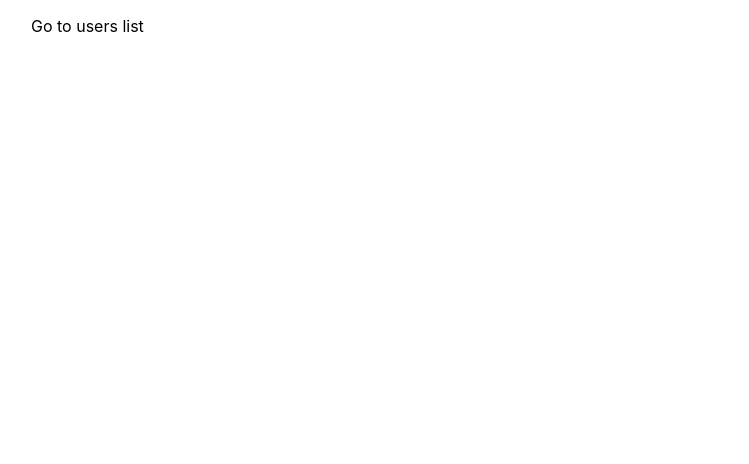
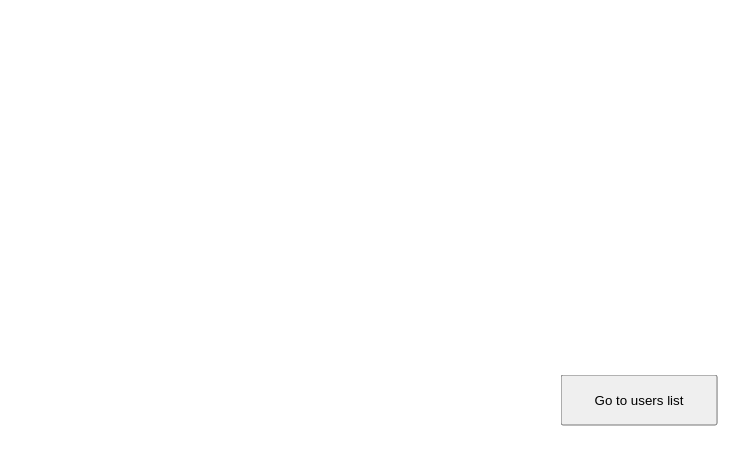
Before and after one commit to lolikana/react-query-pagination, a Next.js app: page / in a window 1280 px wide. Shown: the top 464 px of the page, without its empty margins (1-750 px from the left). Built offline with nearby package versions, Linux system fonts and the light colour scheme.

Commit message:
change link and btn, + router replace by push

```diff
--- a/src/pages/index.tsx
+++ b/src/pages/index.tsx
@@ -13,7 +13,11 @@ export default function Home() {
       </Head>
 
       <main className={styles.main}>
-        <Link href={'/users'}>Go to users list</Link>
+        <div className={styles.main__link}>
+          <Link href={'/users'}>
+            <button>Go to users list</button>
+          </Link>
+        </div>
       </main>
     </div>
   );
--- a/src/styles/Home.module.css
+++ b/src/styles/Home.module.css
@@ -1,3 +1,13 @@
-.container {
-  margin: 1rem 2rem;
+.main {
+  height: 100vh;
 }
+
+.main__link {
+  position: absolute;
+  top: 50%;
+  transform: translate(-50%, -50%);
+}
+
+.main__link button {
+  padding: 1rem 2rem;
+}
--- a/src/styles/globals.css
+++ b/src/styles/globals.css
@@ -4,11 +4,19 @@ body {
   margin: 0;
   font-family: -apple-system, BlinkMacSystemFont, Segoe UI, Roboto, Oxygen, Ubuntu,
     Cantarell, Fira Sans, Droid Sans, Helvetica Neue, sans-serif;
+  height: 100vh;
+  display: flex;
+  flex-direction: column;
+  align-items: center;
 }
 
 a {
   color: inherit;
   text-decoration: none;
+}
+
+button {
+  cursor: pointer;
 }
 
 * {
```
Also changed, not shown: src/pages/users/index.tsx (+14 -1 lines).
